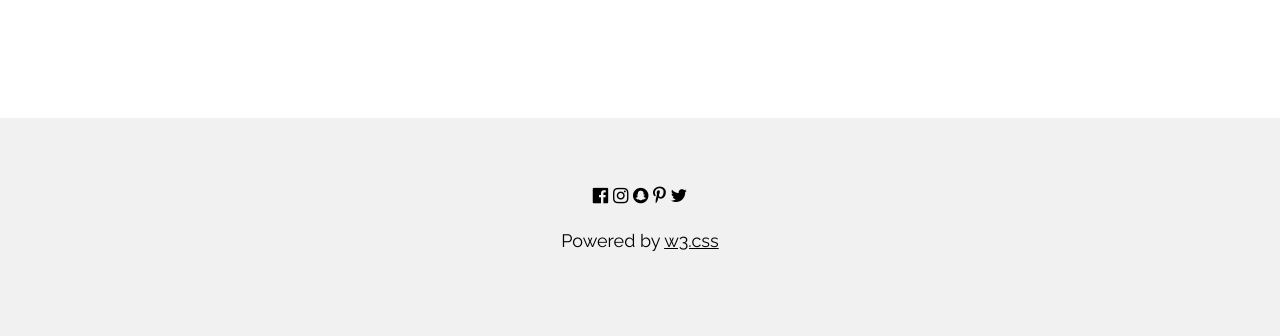
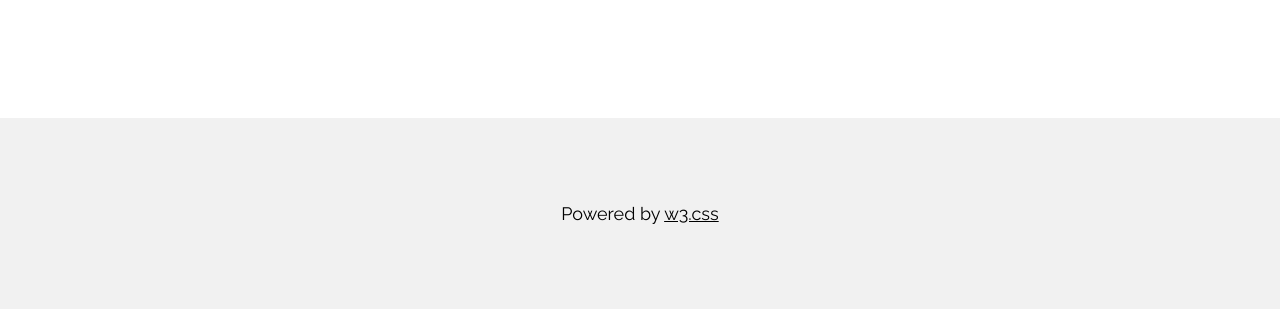
Before and after one commit to Hams3ll/hams3ll, a plain HTML site: page index.html in a window 1280 px wide. Shown: the part 6207-6543 px from the top of the page. After the commit the page ends 6516 px from the top, so only its background shows below. Drawn offline with nearby package versions, Linux system fonts and the light colour scheme.

Commit message:
irrelevant links at the bottom of page

```diff
--- a/index.html
+++ b/index.html
@@ -59,11 +59,6 @@ h1 {letter-spacing: 6px}
 
 <!-- Footer -->
 <footer class="w3-container w3-padding-64 w3-light-grey w3-center w3-large">
-  <i class="fa fa-facebook-official w3-hover-opacity"></i>
-  <i class="fa fa-instagram w3-hover-opacity"></i>
-  <i class="fa fa-snapchat w3-hover-opacity"></i>
-  <i class="fa fa-pinterest-p w3-hover-opacity"></i>
-  <i class="fa fa-twitter w3-hover-opacity"></i>
   <i class="https://www.linkedin.com/in/hamsell-parra-30161a164/"></i>
   <p>Powered by <a href="https://www.w3schools.com/w3css/default.asp" target="_blank" class="w3-hover-text-green">w3.css</a></p>
 </footer>
```
